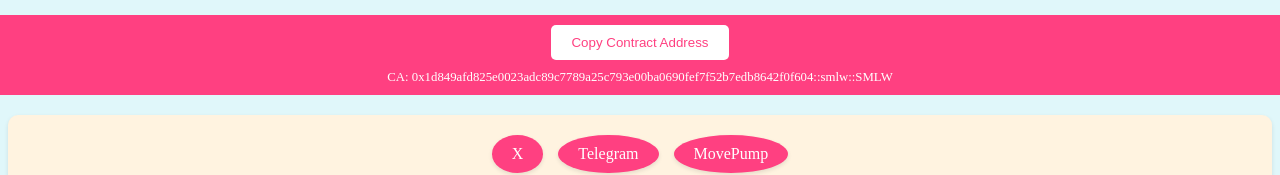
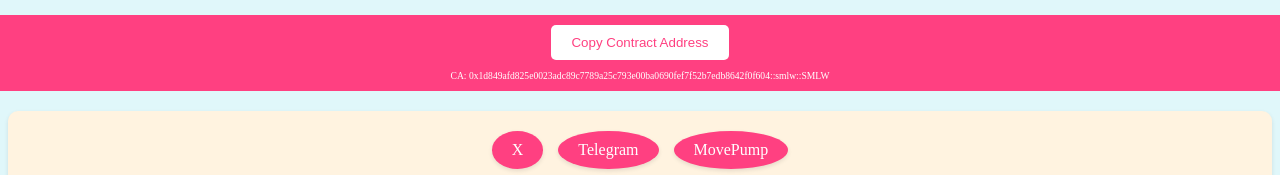
Before and after one commit to Suishmello/suishmallow, a plain HTML site: page index.html in a window 1280 px wide. Shown: the part 479-654 px from the top of the page. Drawn offline with Linux system fonts and the light colour scheme.

Commit message:
Update index.html

```diff
--- a/index.html
+++ b/index.html
@@ -38,7 +38,7 @@
             cursor: pointer;
             margin-bottom: 10px;
             ">Copy Contract Address</button>
-        <p style="margin: 0; font-size: 0.8em;">CA: 0x1d849afd825e0023adc89c7789a25c793e00ba0690fef7f52b7edb8642f0f604::smlw::SMLW</p>
+        <p style="margin: 0; font-size: 0.6em;">CA: 0x1d849afd825e0023adc89c7789a25c793e00ba0690fef7f52b7edb8642f0f604::smlw::SMLW</p>
     </div>
 
     <!-- JavaScript to copy the contract address -->
```
